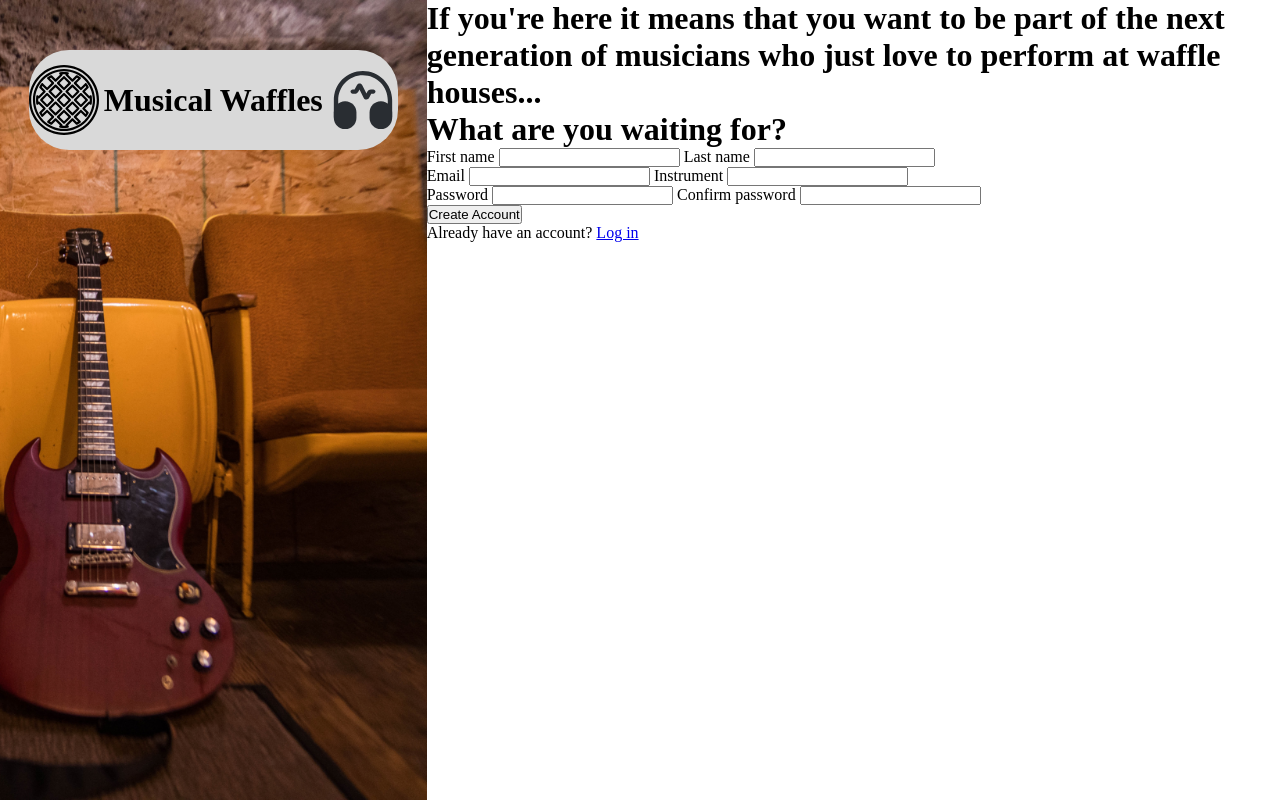
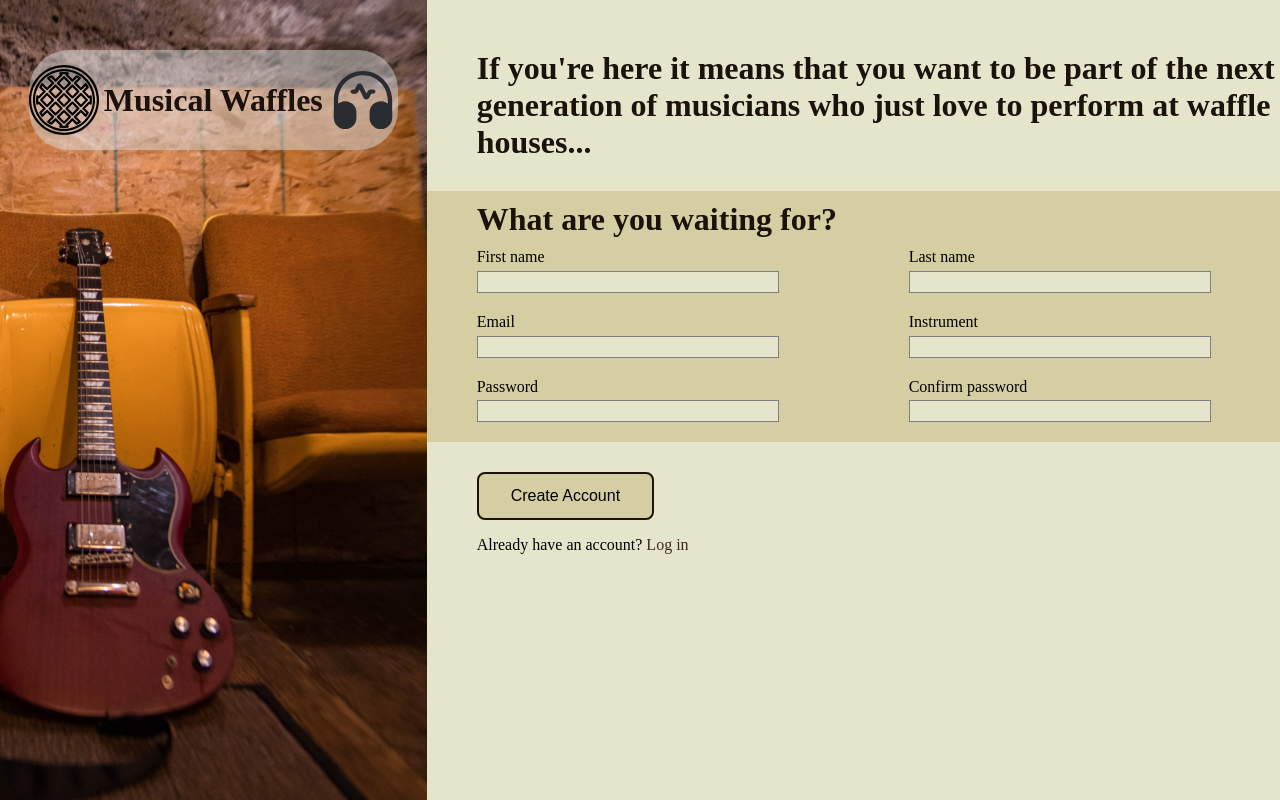
Before and after one commit to CalibB/musical-waffle, a plain HTML site: page index.html in a window 1280 px wide. Drawn offline with Linux system fonts and the light colour scheme.

Commit message:
styles: created styles for form side

```diff
--- a/css/styles.css
+++ b/css/styles.css
@@ -30,7 +30,7 @@ main {
     align-items: center;
     gap: 5px;
     margin-top: 50px;
-    background-color: #D9D9D9;
+    background-color: rgba(217, 217, 217, 50%);
     border-radius: 40px;
 }
 
@@ -41,4 +41,104 @@ main {
 
 .right {
     flex: 2;
+    display: flex;
+    flex-direction: column;
+    background-color: #E5E5CB;
 }
+
+.greeting__text {
+    align-self: center;
+}
+
+.greeting__text {
+    margin-top: 50px;
+    margin-left: 50px;;
+}
+
+form {
+    width: 100%;
+    margin-top: 30px;
+}
+form .form__header {
+    padding: 10px 0;
+}
+form .block {
+    background-color: #D5CEA3;
+}
+
+.block,
+.lower-block {
+    padding-left: 50px;
+}
+
+.inputs__row {
+    display: flex;
+    gap: 130px;
+    padding-bottom: 20px;
+}
+
+.inputs__row label {
+    display: flex;
+    flex-direction: column;
+}
+
+.lower-block {
+    margin-top: 30px;
+}
+
+.confirm-btn {
+    border-style: solid;
+    border-color: #1A120B;
+    background-color: #D5CEA3;
+    border-radius: 8px;
+    padding: .8rem 2rem;
+    font-size: 1rem;
+    margin-bottom: 1rem;
+    cursor: pointer;
+}
+
+input {
+    margin-top: .3rem;
+    appearance: none;
+    border-style: solid;
+    border-width: 1px;
+    border-color: grey;
+    background-color: #E5E5CB;
+    height: 20px;
+    width: 300px;
+}
+
+input:focus {
+    border-style: solid;
+    border-width: 2px;
+    border-color: #1A120B;
+    outline: none;
+}
+
+input:invalid {
+    border-style: solid;
+    border-color: red;
+    border-width: 2px;
+}
+
+h1 {
+    color: #1A120B;
+}
+
+button p {
+    color:#1A120B;
+}
+
+p a {
+    text-decoration: none;
+    color: #3C2A21;
+}
+
+p a:visited {
+    color: grey;
+}
+
+.confirm-btn:hover {
+    background-color: #1A120B;
+    color: #E5E5CB;
+}
```
